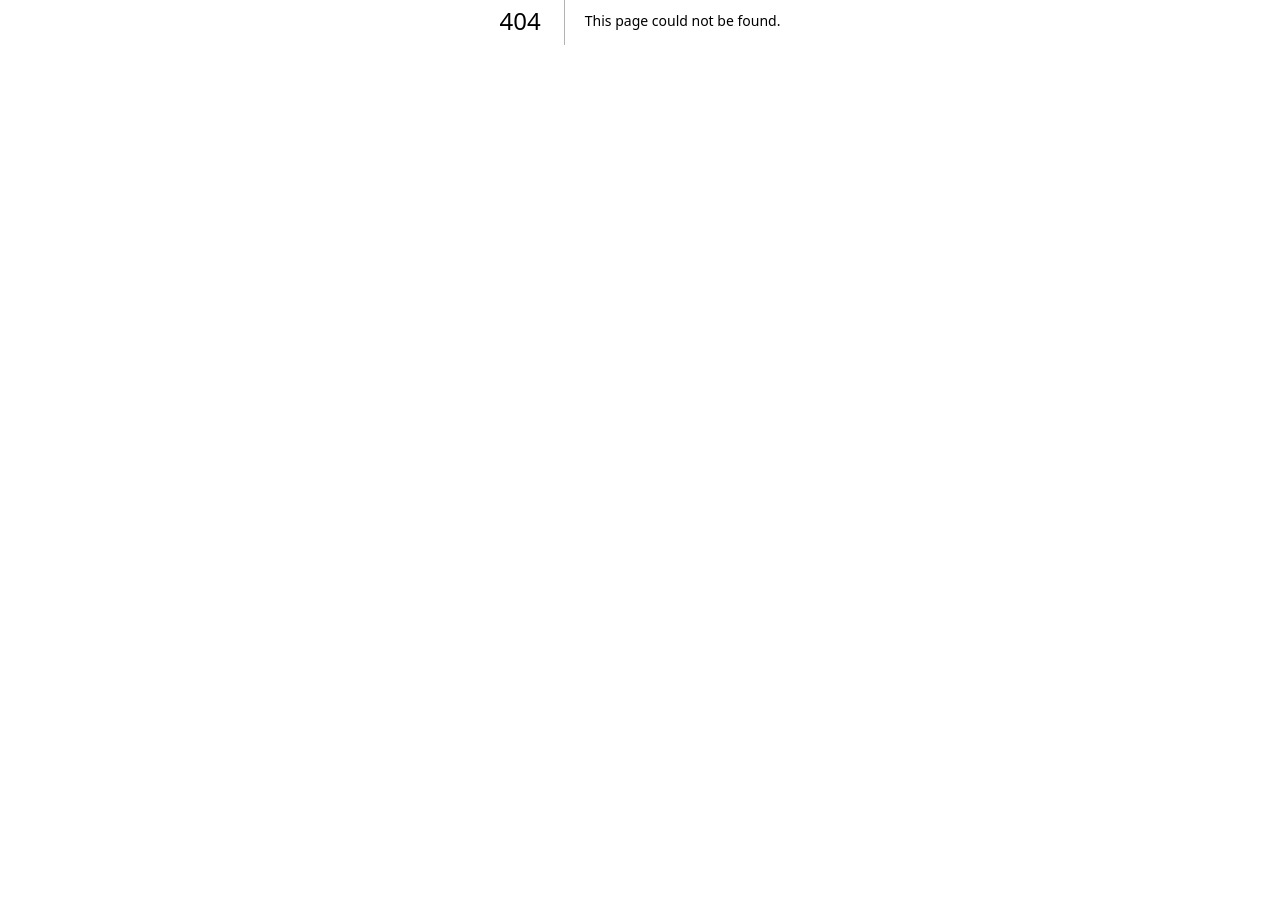
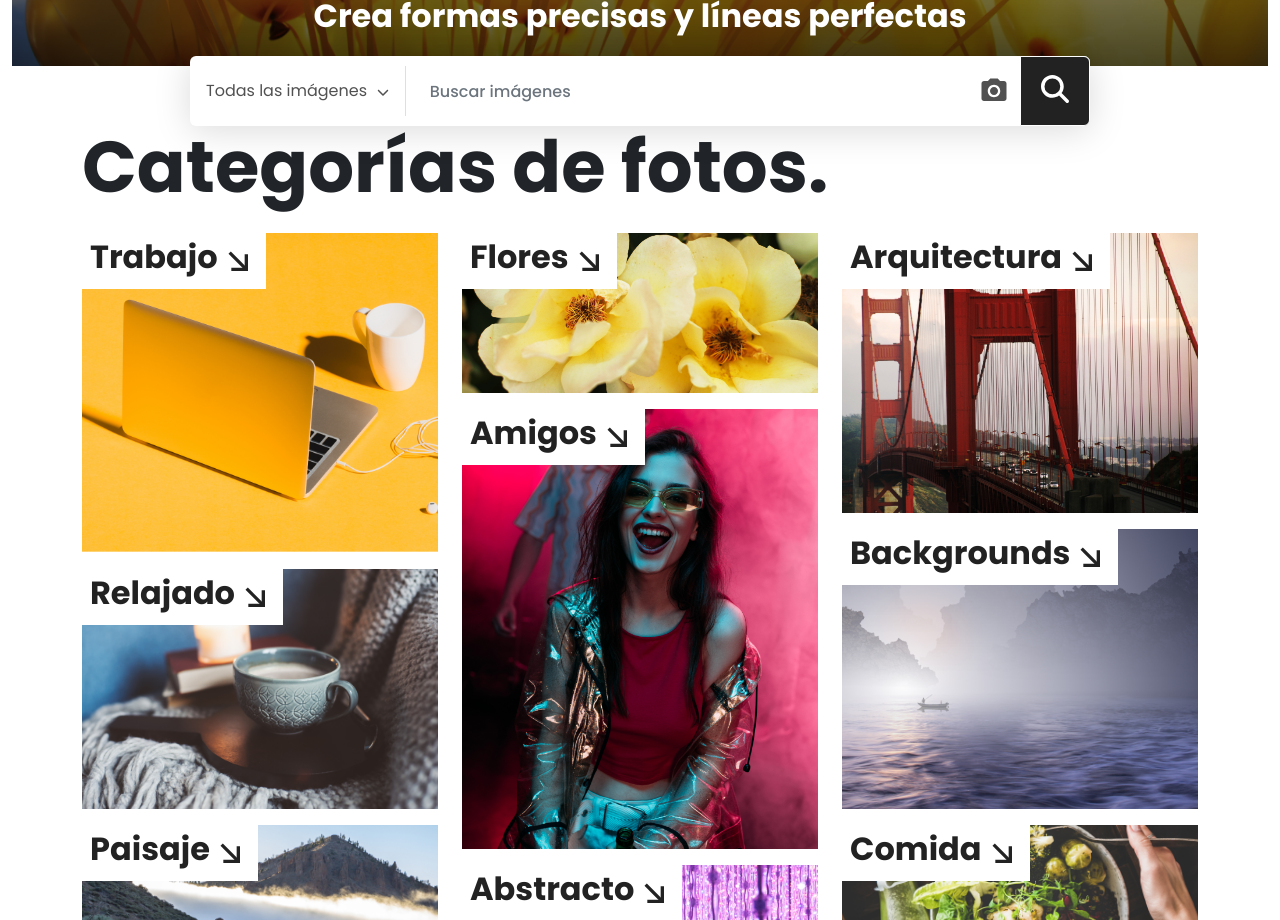
Before and after one commit to Geniorama/aloha-frontend, a Next.js app: page /categoria/vectores in a window 1280 px wide. Before the commit this address had no page. Shown: the part 380-1300 px from the top of the page. Before the commit the page ends 800 px from the top, so only its background shows below. Built offline with nearby package versions, Linux system fonts and the light colour scheme.

Commit message:
feat: create vectores page

```diff
--- /dev/null
+++ b/src/pages/categoria/vectores.jsx
@@ -0,0 +1,120 @@
+import CardCategory from "@/components/CardCategory/CardCategory";
+import HeroCategory from "@/components/Hero/HeroCategory/HeroCategory";
+import Layout from "@/components/Layout/Layout";
+import PlanSection from "@/components/PlanSection/PlanSection";
+import TitleSection from "@/components/TitleSection/TitleSection";
+
+import styles from "@/styles/Category.module.css";
+
+const metaData = {
+  title: "Categoría | Vectores",
+};
+
+export default function Vectores() {
+  return (
+    <Layout metaData={metaData}>
+      <div className="container-fluid">
+        <HeroCategory
+          background="/img/category/bg_fotos.jpg"
+          search={true}
+          title="Vectores"
+          desc="Crea formas precisas y líneas perfectas"
+          layer={{
+            background:
+              "linear-gradient(0deg, rgba(0,0,0,.7) 0%, rgba(0,0,0,0.3) 49%, rgba(0,0,0,0) 100%)",
+            backgroundBlendMode: "multiply",
+          }}
+        />
+      </div>
+      <section className={styles.Section}>
+        <div className="container">
+          <TitleSection text="Categorías de fotos." />
+
+          <div className={`mt-4 row ${styles.Grid} ${styles.Grid__style1}`}>
+            {/* Column */}
+            <div className={`col-12 col-md-4 ${styles.Column}`}>
+              <div className={styles.Item} style={{ height: "40%" }}>
+                <CardCategory
+                  text={"Trabajo"}
+                  height={"100%"}
+                  image="/img/category/cat-trabajo.png"
+                />
+              </div>
+
+              <div className={`${styles.Item}`} style={{ height: "30%" }}>
+                <CardCategory
+                  text="Relajado"
+                  height="100%"
+                  image="/img/category/cat-relajado.png"
+                />
+              </div>
+
+              <div className={styles.Item} style={{ height: "30%" }}>
+                <CardCategory
+                  text={"Paisaje"}
+                  height={"100%"}
+                  image="/img/category/cat-paisaje.png"
+                />
+              </div>
+            </div>
+
+            {/* Column */}
+            <div className={`col-12 col-md-4 ${styles.Column}`}>
+              <div className={styles.Item} style={{ height: "20%" }}>
+                <CardCategory
+                  text={"Flores"}
+                  height={"100%"}
+                  image="/img/category/cat-flores.png"
+                />
+              </div>
+
+              <div className={styles.Item} style={{ height: "55%" }}>
+                <CardCategory
+                  text={"Amigos"}
+                  height={"100%"}
+                  image="/img/category/cat-amigos.png"
+                />
+              </div>
+
+              <div className={styles.Item} style={{ height: "25%" }}>
+                <CardCategory
+                  text={"Abstracto"}
+                  height={"100%"}
+                  image="/img/category/cat-abstracto.png"
+                />
+              </div>
+            </div>
+
+            {/* Column */}
+            <div className={`col-12 col-md-4 ${styles.Column}`}>
+              <div className={styles.Item} style={{ height: "35%" }}>
+                <CardCategory
+                  text={"Arquitectura"}
+                  height={"100%"}
+                  image="/img/category/cat-arquitectura.png"
+                />
+              </div>
+
+              <div className={styles.Item} style={{ height: "35%" }}>
+                <CardCategory
+                  text={"Backgrounds"}
+                  height={"100%"}
+                  image="/img/category/cat-background.png"
+                />
+              </div>
+
+              <div className={styles.Item} style={{ height: "30%" }}>
+                <CardCategory
+                  text={"Comida"}
+                  height={"100%"}
+                  image="/img/category/cat-comida.png"
+                />
+              </div>
+            </div>
+          </div>
+        </div>
+      </section>
+      <PlanSection />
+    </Layout>
+  );
+}
```
